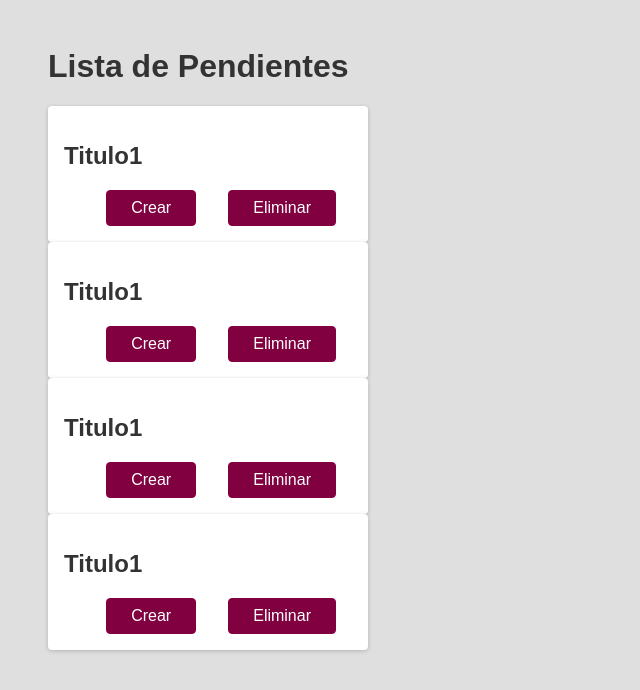
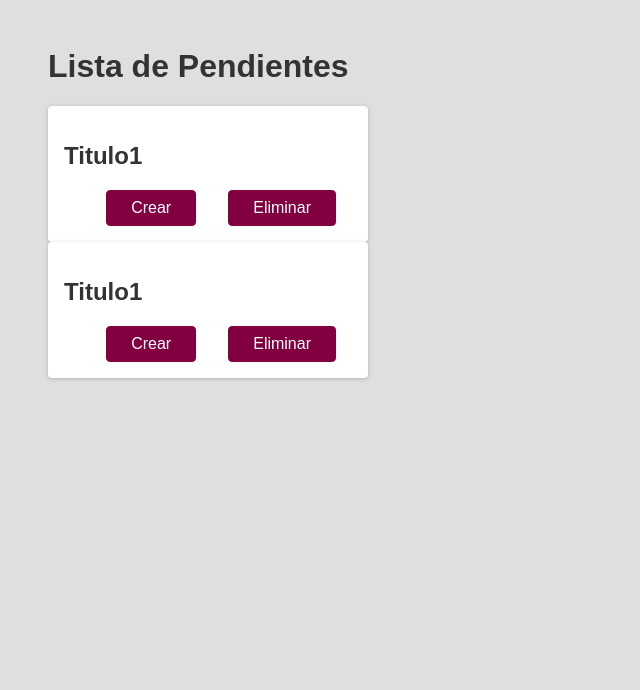
Before and after one commit to JulianHerrera0107/curso-react, a React (Create React App) app: page / in a window 1280 px wide. Shown: the top 690 px of the page, without its empty margins (0-640 px from the left). Built offline with nearby package versions, Linux system fonts and the light colour scheme.

Commit message:
Modificando el componente de ListaPendiente en la rama producto

```diff
--- a/src/App.js
+++ b/src/App.js
@@ -6,8 +6,6 @@ function App() {
       <h1>Lista de Pendientes</h1>
       <ListaPendientes />
       <ListaPendientes />
-      <ListaPendientes />
-      <ListaPendientes />
     </div>
   );
 }
```
